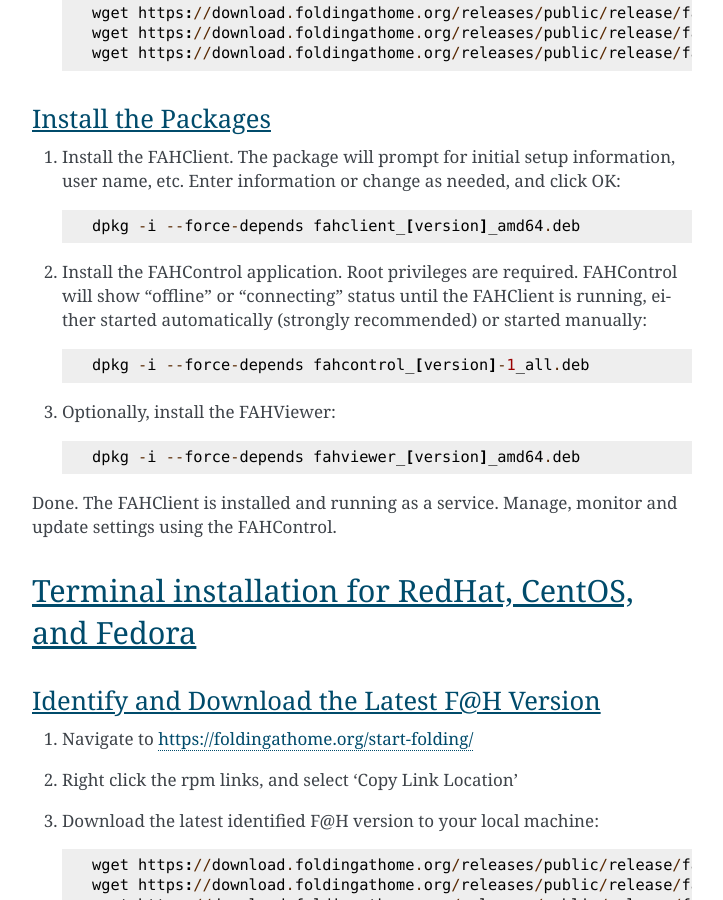
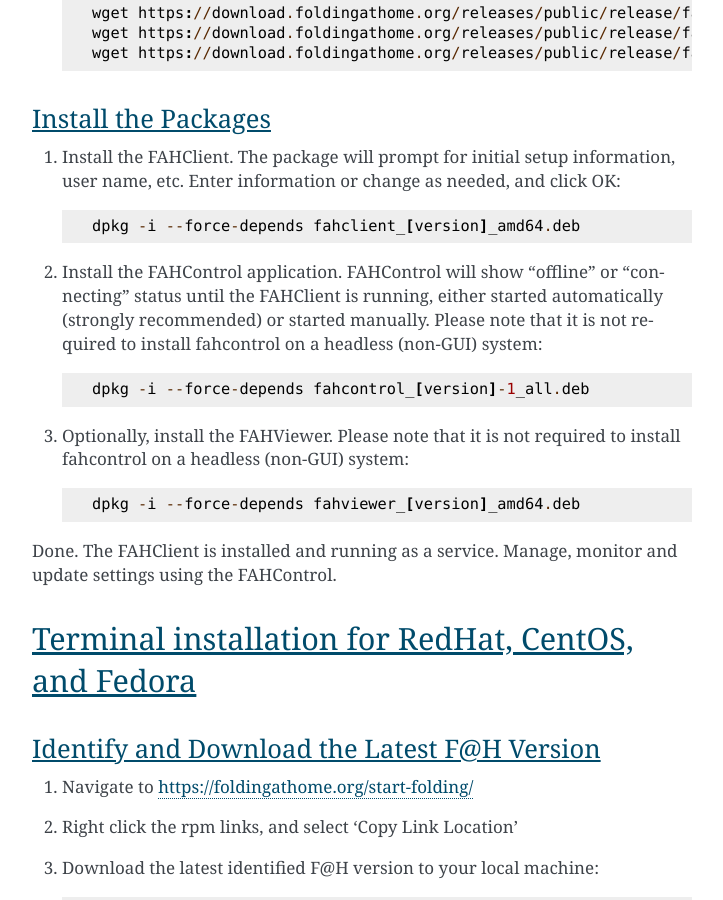
Before and after one commit to FoldingCommunity/fah-client-documentation, a Sphinx documentation site: the page built from docs/source/linux/command_line_installation_linux.rst, in a window 1280 px wide and 900 px high, scrolled down 1257 px. Shown: the whole window, without its empty margins (388-1111 px from the left). Built offline with Sphinx 7.4.7, drawn with Linux system fonts in a browser that asks for light colours.

Commit message:
Updated command_line_installation_linux.rst

```diff
--- a/docs/source/linux/command_line_installation_linux.rst
+++ b/docs/source/linux/command_line_installation_linux.rst
@@ -47,11 +47,11 @@
         dpkg -i --force-depends fahclient_[version]_amd64.deb
 
 
-#. Install the FAHControl application. Root privileges are required. FAHControl will show “offline” or “connecting” status until the FAHClient is running, either started automatically (strongly recommended) or started manually::
+#. Install the FAHControl application. FAHControl will show “offline” or “connecting” status until the FAHClient is running, either started automatically (strongly recommended) or started manually. Please note that it is not required to install fahcontrol on a headless (non-GUI) system::
 
         dpkg -i --force-depends fahcontrol_[version]-1_all.deb
 
-#. Optionally, install the FAHViewer::
+#. Optionally, install the FAHViewer. Please note that it is not required to install fahcontrol on a headless (non-GUI) system::
 
         dpkg -i --force-depends fahviewer_[version]_amd64.deb
 
```
